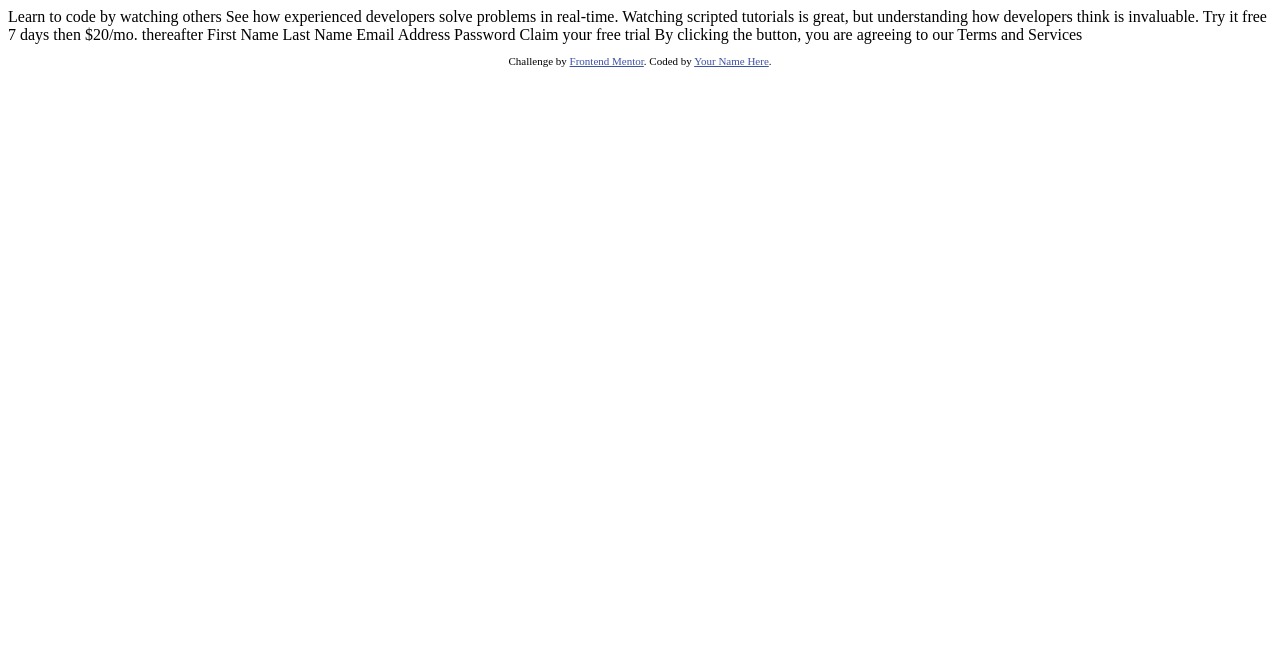
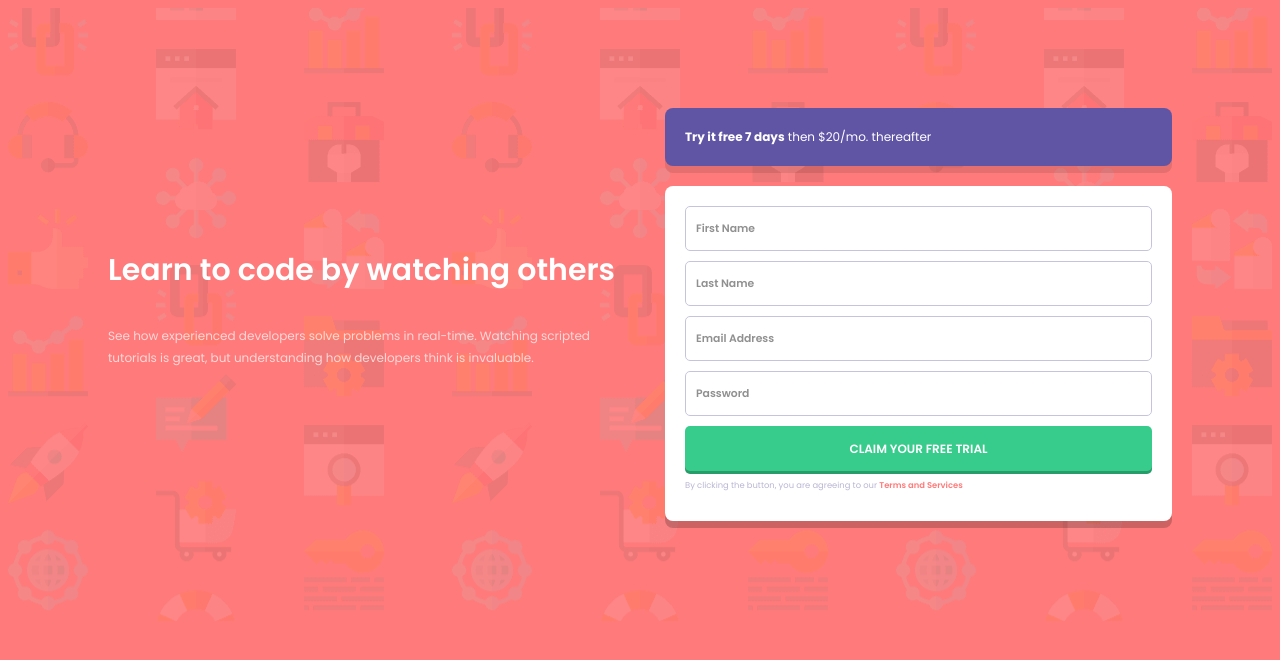
Before and after one commit to lng5143/FrontendMentor-intro-component, a plain HTML site: page index.html in a window 1280 px wide. Drawn offline with Linux system fonts and the light colour scheme.

Commit message:
html and css without align item

```diff
--- a/index.html
+++ b/index.html
@@ -5,38 +5,45 @@
   <meta name="viewport" content="width=device-width, initial-scale=1.0"> <!-- displays site properly based on user's device -->
 
   <link rel="icon" type="image/png" sizes="32x32" href="./images/favicon-32x32.png">
+  <link rel="stylesheet" href="styles.css">
+  <link rel="preconnect" href="https://fonts.googleapis.com">
+<link rel="preconnect" href="https://fonts.gstatic.com" crossorigin>
+<link href="https://fonts.googleapis.com/css2?family=Poppins:wght@400;500;600;700&display=swap" rel="stylesheet">
 
   <title>Frontend Mentor | Intro component with sign up form</title>
+</head>
 
-  <!-- Feel free to remove these styles or customise in your own stylesheet 👍 -->
-  <style>
-    .attribution { font-size: 11px; text-align: center; }
-    .attribution a { color: hsl(228, 45%, 44%); }
-  </style>
-</head>
+<script src="script.js"></script>
+
 <body>
+    <div id="text-section">
+      <h1 id="title">Learn to code by watching others</h1>
+      <p id="subtitle">
+      See how experienced developers solve problems in real-time. Watching scripted tutorials is great,
+      but understanding how developers think is invaluable. </p>
+    </div>
 
-  Learn to code by watching others
+  <div id="form-cta-section">
 
-  See how experienced developers solve problems in real-time. Watching scripted tutorials is great,
-  but understanding how developers think is invaluable.
+    <div id="cta-section">
+      <b>Try it free 7 days</b> then $20/mo. thereafter
+    </div>
 
-  Try it free 7 days then $20/mo. thereafter
+    <div id="form-section">
+      <form id="form">
+        <input type="text" class="input" id="first-name" placeholder="First Name">
+        <br>
+        <input type="text" class="input" id="last-name" placeholder="Last Name">
+        <br>
+        <input type="text" class="input" id="email-address" placeholder="Email Address">
+        <br>
+        <input type="text" class="input" id="passwrod" placeholder="Password">
+        <br>
+        <input type="button" id="button" value="CLAIM YOUR FREE TRIAL">
+      </form>
+      <p id="terms-section">By clicking the button, you are agreeing to our <span id="terms">Terms and Services</span></p>
+    </div>
+  </div>
 
-  First Name
-  Last Name
-  Email Address
-  Password
-
-  Claim your free trial
-
-  By clicking the button, you are agreeing to our Terms and Services
-
-  <footer>
-    <p class="attribution">
-      Challenge by <a href="https://www.frontendmentor.io?ref=challenge" target="_blank">Frontend Mentor</a>.
-      Coded by <a href="#">Your Name Here</a>.
-    </p>
-  </footer>
 </body>
 </html>
--- /dev/null
+++ b/styles.css
@@ -0,0 +1,119 @@
+html {
+    width: 100%;
+    height: 100%;
+    font-size: 12px;
+    background-color: #ff7a7a;
+    font-family: 'Poppins';
+    box-sizing: border-box;
+}
+
+body {
+    display: flex;
+    flex-direction: column;
+    align-items: center;
+    padding: 20px;
+    background-image: url(images/bg-intro-mobile.png);
+}
+
+#text-section {
+    display: flex;
+    flex-direction: column;
+    align-items: center;
+    margin-top: 20px;
+    margin-bottom: 40px;
+}
+
+#title {
+    align-self: center;
+    color: white;
+    font-size: 1.8rem;
+    font-weight: 600;
+}
+
+#subtitle {
+    align-self: center;
+    color: white;
+    opacity: 70%;
+    line-height: 1.8rem;
+}
+
+#form-cta-section {
+    display: flex;
+    flex-direction: column;
+
+}
+
+#cta-section {
+    background-color: #6055a5;
+    color: white;
+    padding: 20px;
+    margin-bottom: 20px;
+    border-radius: 8px;
+    box-shadow: 0px 7px 0px 0px rgba(0, 0, 0, 0.1);
+}
+
+#form-section {
+    background-color: white;
+    padding: 20px;
+    border-radius: 8px;
+    box-shadow: 0px 7px 0px 0px rgba(0, 0, 0, 0.2);
+}
+
+.input {
+    width: 100%;
+    height: 45px;
+    margin-bottom: 10px;
+    color: #3e3c49;
+    font-family: 'Poppins';
+    font-size: 0.9rem;
+    font-weight: 600;
+    padding-left: 10px;
+    border-radius: 5px;
+    border: 1px solid #b9b6d3;
+    box-sizing: border-box;
+    opacity: 80%;
+}
+
+#button {
+    background-color: #38cc8c;
+    color: white;
+    width: 100%;
+    height: 45px;
+    font-family: 'Poppins';
+    font-size: 12px;
+    font-weight: 600;
+    border-radius: 5px;
+    border: none;
+    box-shadow: 0px 3px 0px 0px rgba(40, 156, 105, 1);
+}
+
+#terms-section {
+    color: #b9b6d3;
+    font-size: 0.7rem;
+}
+
+#terms {
+    color:#ff7a7a;
+    font-weight: 600;
+}
+
+@media all and (min-width: 562px) {
+    body {
+        background-image: url(images/bg-intro-desktop.png);
+        flex-direction: row;
+        padding: 100px;
+    }
+
+    #text-section {
+        width: 50%;
+        margin-right: 50px;
+    }
+
+    #form-cta-section {
+        width: 50%;
+    }
+
+    #title {
+        font-size: 2.5rem;
+    }
+}
```
Also changed, not shown: script.js (added), 1 other file.
